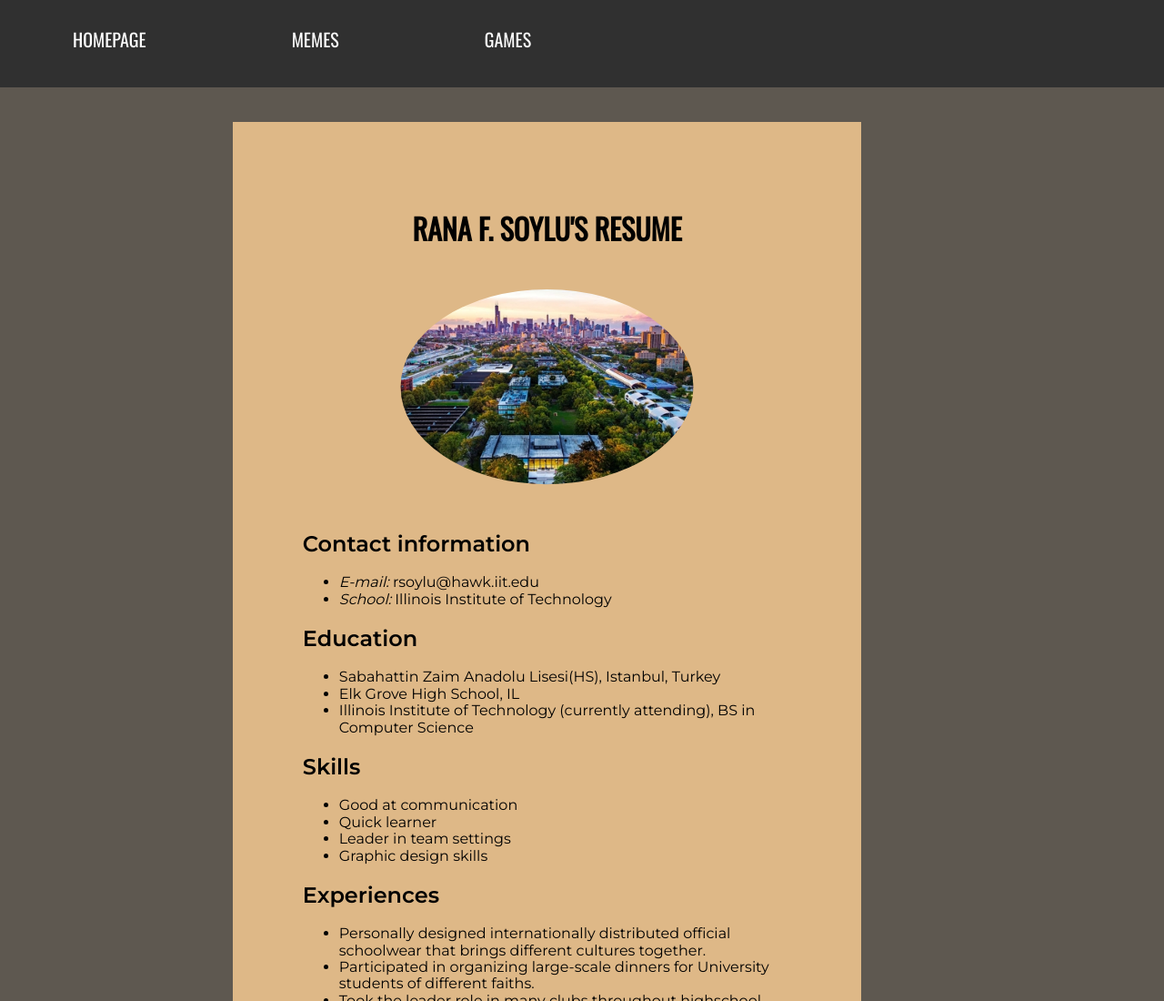
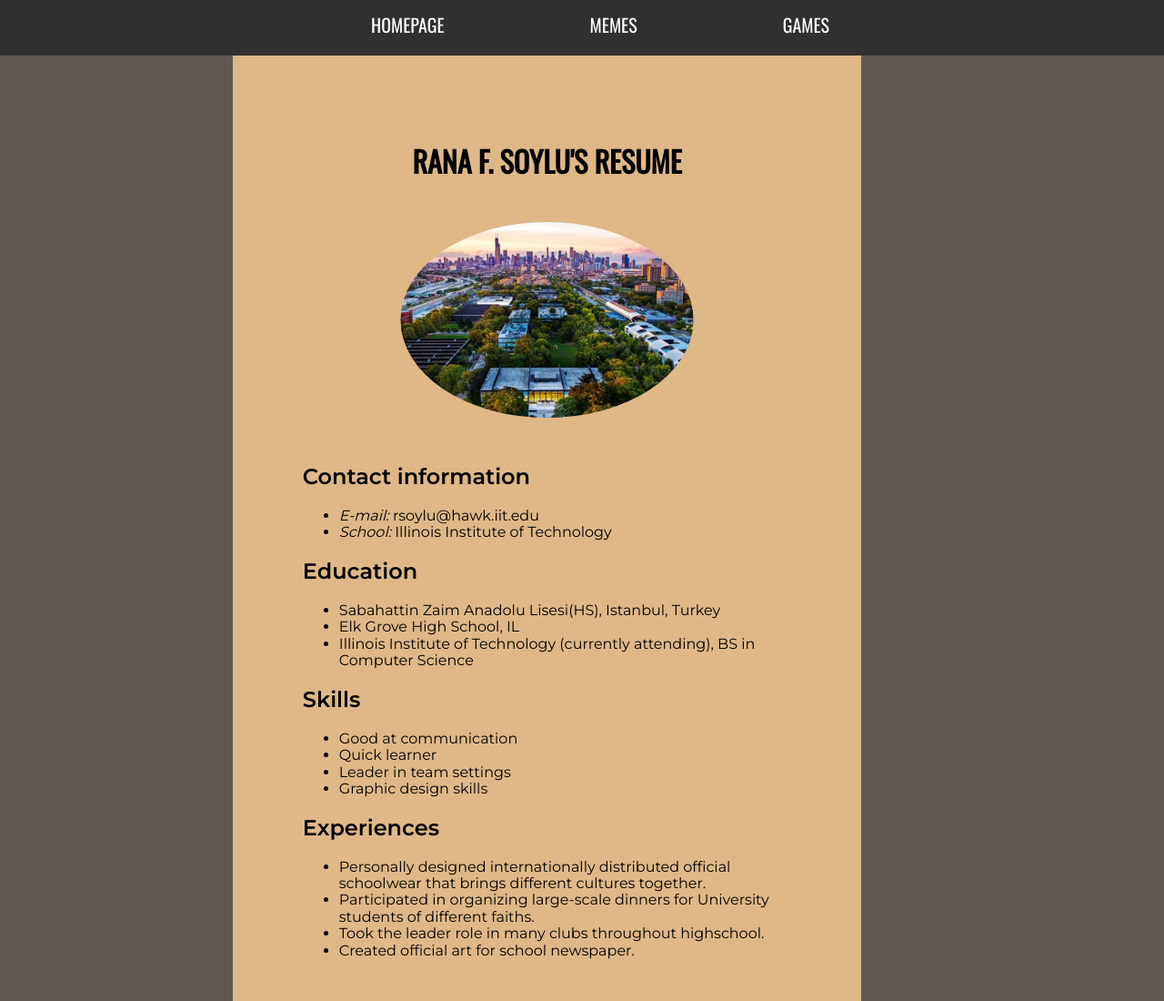
Before and after one commit to rsoylu/PersonalWebsite, a plain HTML site: page index.html in a window 1280 px wide. Shown: the top 1100 px of the page at 91% size. Drawn offline with nearby package versions, Linux system fonts and the light colour scheme; a web font is replaced by a local one.

Commit message:
fixed nav

```diff
--- a/css/style.css
+++ b/css/style.css
@@ -1,8 +1,17 @@
+header{
+  background-color: #303030;
+}
+
+#navbar-container {
+  width: 100%;
+  position: relative;
+  text-align: center;
+}
+
 nav ul{
   list-style-type: none;
-  margin: 0 0 3% 0;
-  padding: 2em 0 4em 0;
-  background-color: #303030;
+  display: inline-block;
+
 }
 
 nav ul li{
@@ -59,16 +68,13 @@ iframe{
 
 #indexbody{
   background: #5e5850;
-
 }
 
 #memesbody{
-  background-color: #2d2f33;
-
+  background-color: #201E24;
 }
 
 #gamesbody{
-
   background-color: #5e5550;
 }
 
--- a/index.html
+++ b/index.html
@@ -10,13 +10,15 @@
 
   <body id = "indexbody">
     <header>
-      <nav id = "navi">
+      <div id = "navbar-container">
+        <nav>
           <ul>
             <li><a href ="index.html">Homepage </a> </li>
             <li><a href ="memes.html">Memes </a></li>
             <li><a href ="games.html">Games </a></li>
           </ul>
         </nav>
+      </div>
     </header>
     <div id = "mainindexbody">
       <div id="mainindex">
```
Also changed, not shown: games.html (+4 -2 lines), memes.html (+4 -2 lines). Lines whose indentation alone changed are shown as unchanged.
